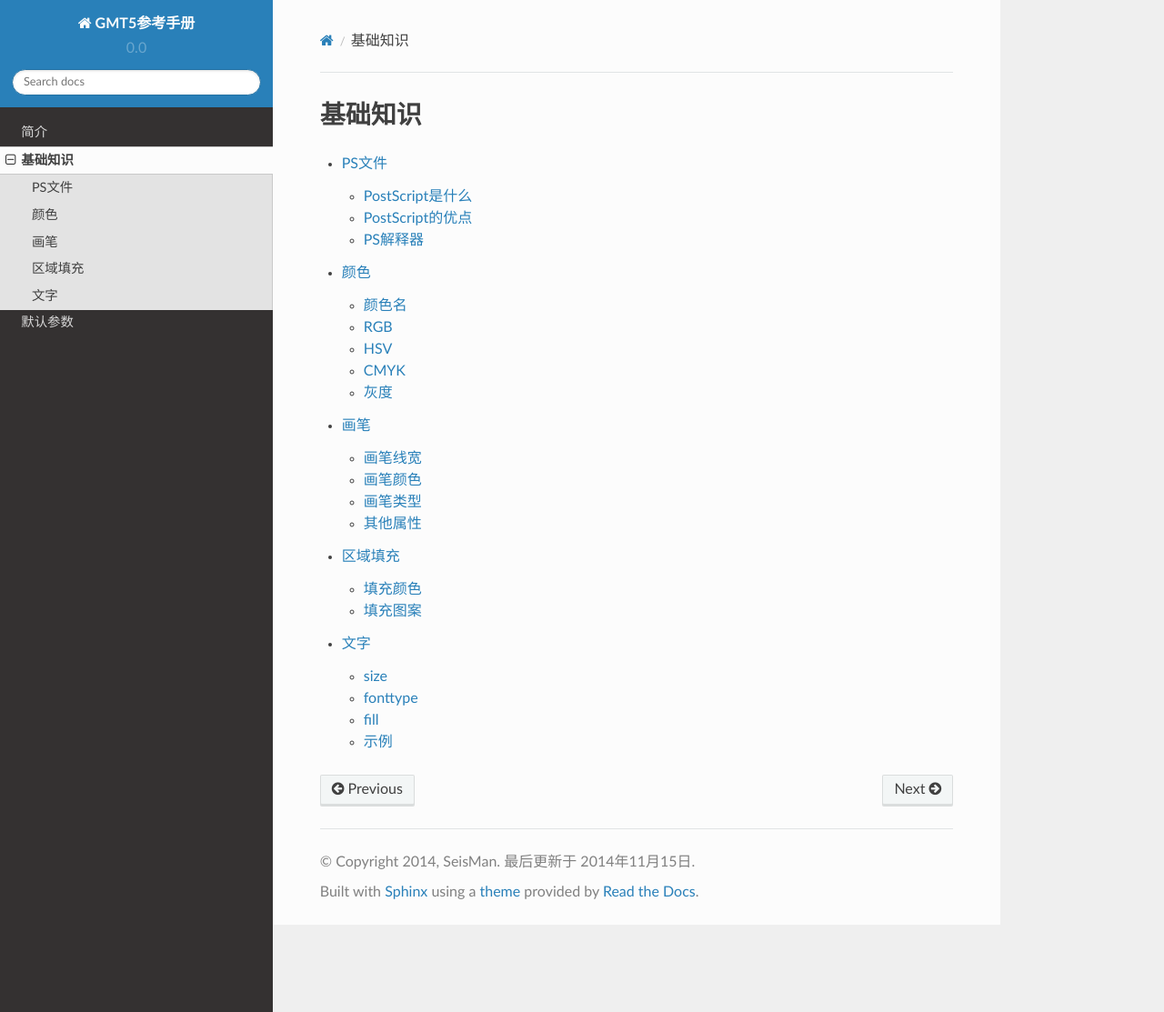
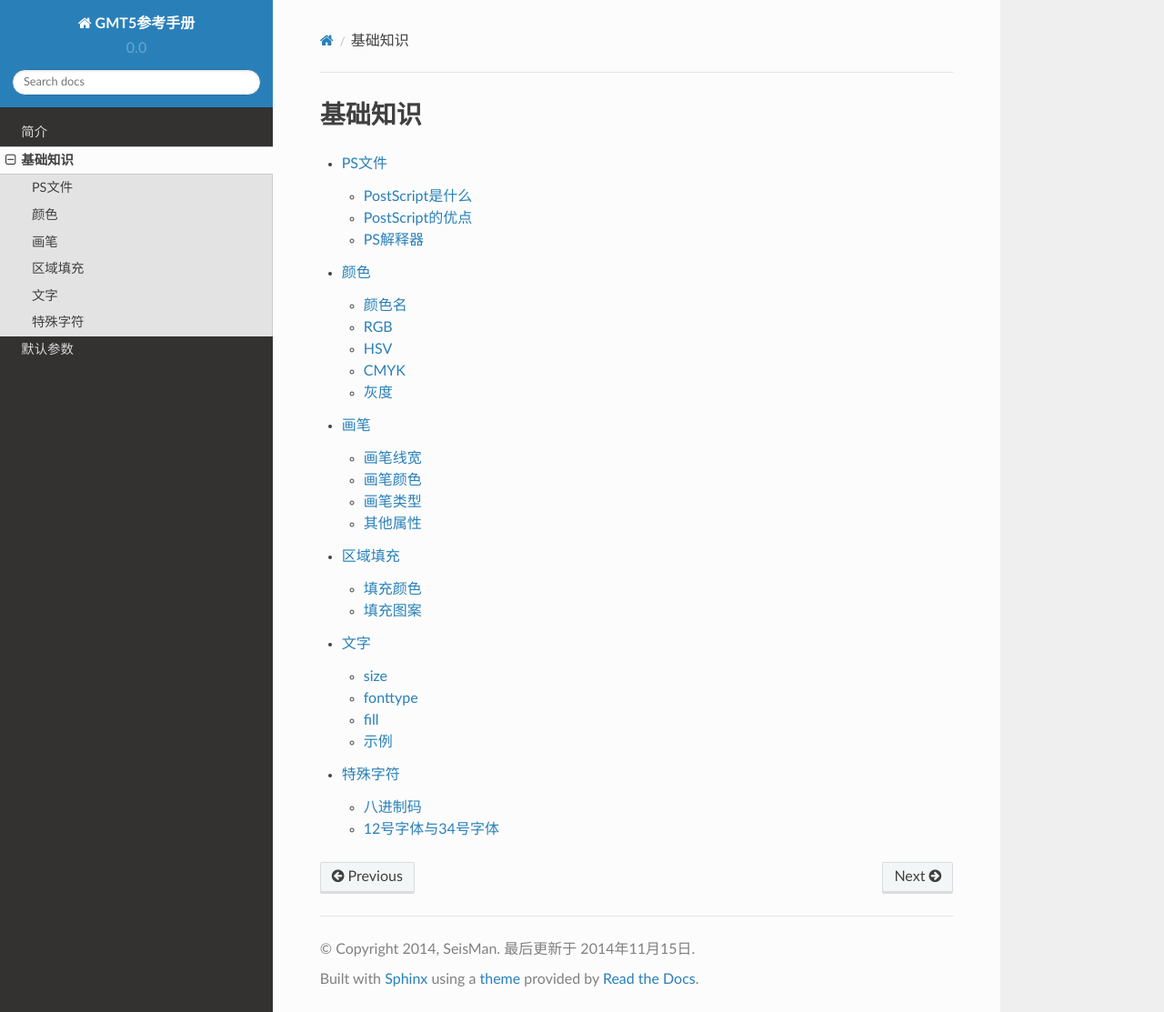
Before and after one commit to seisman/GMT5_Docs, a Sphinx documentation site: the page built from source/gmt-basics.rst, in a window 1280 px wide and 1113 px high. Shown: the whole window at 91% size. Built offline with Sphinx 7.4.7 and the Read the Docs theme 2.0.0, drawn with Linux system fonts in a browser that asks for light colours; some of the changed lines change nothing that is shown.

Commit message:
GMT text

```diff
--- a/source/gmt-basics.rst
+++ b/source/gmt-basics.rst
@@ -8,3 +8,4 @@
    pen
    fill
    text
+   more-characters
--- /dev/null
+++ b/source/more-characters.rst
@@ -0,0 +1,52 @@
+特殊字符
+========
+
+能从键盘输入的字符是有限的，比如大小写的26个字母、0-9的阿拉伯数字以及几个常见的符号。除此之外，有时会需要输入一些其他的特殊字符。
+
+八进制码
+--------
+
+由于键盘上能用的键都被用来输入常见字符了，所以想要输入特殊字符只能通过组合键来完成。C语言下用\ ``\n``\ 来代表换行符就是一个很熟悉的例子。GMT基于C语言的习惯，使用八进制码来输入特殊字符，比如用\ ``\100``\ 就可以用来表示一个字符。但是怎么知道某个八进制码代表哪个字符呢？这就牵涉到字符编码的问题。GMT支持两种字符编码：Standard+和ISOLatin1+，当前使用的字符编码方式由GMT默认参数\ :ref:`PS_CHAR_ENCODING <PS_CHAR_ENCODING>`\ 来决定。若安装过程中使用的是SI单位制，则默认编码方式为ISOLatin1，否则为Standard+。
+
+下图给出了Standard+和ISOLatin1+编码下不同字符所对应的八进制表示：
+
+.. figure:: /images/GMT_stand+_iso+.jpg
+   :width: 600px
+   :align: center
+
+   Standard和ISOLatin1编码下的八进制码
+
+这张图应该如何读呢？以ISOLation1编码下的八进制码\ ``\144``\ 为例，\ ``\14x``\ 与\ ``4``\ 的交界处就是该八进制码代表的字符，即\ ``d``\ 。
+
+这样就可以很容易的通过八进制码来输入一些常用字符和特殊字符了。需要强调的是，编码与字体是两个不同的概念，所以对于这些特殊字符来说，依然可以选择不同的字体（12号和34号字体除外）。
+
+下图给出了如何用八进制码来表示常见字符和特殊字符：
+
+.. figure:: /images/octal_examples.*
+   :width: 600 px
+   :align: center
+
+   八进制示例
+
+12号字体与34号字体
+------------------
+
+前面已经多次提到12号字体和34号字体比较特殊，这里说说这两种字体特殊在哪里。
+
+在某种程度上，可以认为这两种字体是与Standard+和ISOLatin1+并列的两种编码，只是这里不是通过修改\ :ref:`PS_CHAR_ENCODING <PS_CHAR_ENCODING>`\ 来修改编码，而是通过修改字体号为12或34来实现。
+
+下图给出了Symbol字符集（12号字体）和Pifont ZapfDingbats（34号字体）的八进制码图表：
+
+.. figure:: /images/GMT_symbol_dingbats.*
+   :width: 600 px
+   :align: center
+
+   Symbol和Pifont字体八进制码
+
+下图给出了一些示例：
+
+.. figure:: /images/symbol_examples.*
+   :width: 500 px
+   :align: center
+
+   12号和34号字体示例
```
Also changed, not shown: source/images/GMT_stand+_iso+.jpg (added), source/images/GMT_symbol_dingbats.jpg (added), source/images/octal_examples.jpg (added), source/images/symbol_examples.jpg (added), 8 other files.
